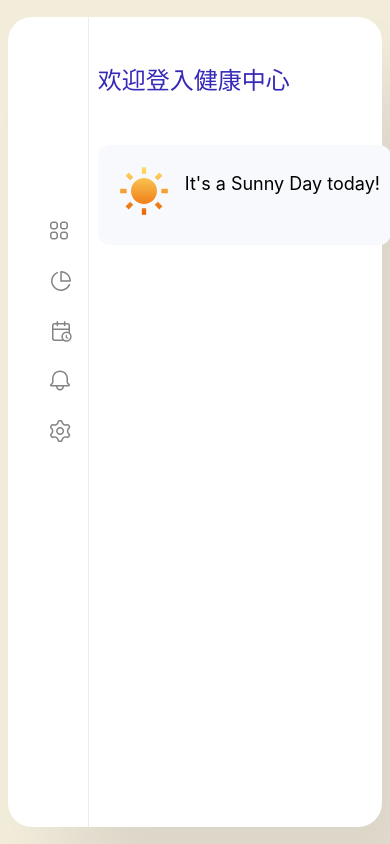
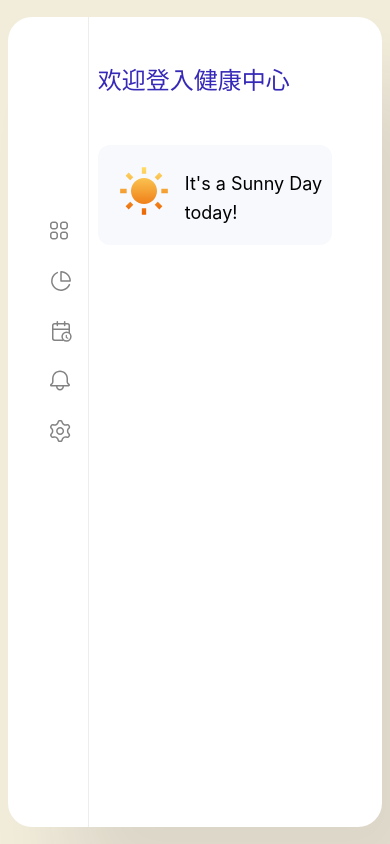
Before and after one commit to liliang8858/nexp, a Next.js app in the folder nexp-level-002/nexp-level-002/: page / in a window 390 px wide. Built offline with nearby package versions, Linux system fonts and the light colour scheme.

Commit message:
update media

```diff
--- a/nexp-level-002/nexp-level-002/components/body.module.css
+++ b/nexp-level-002/nexp-level-002/components/body.module.css
@@ -21,14 +21,13 @@
   left: 10px;
   top: 10px;
 
-    font-family: 'Poppins';
+  font-family: "Poppins";
   font-style: normal;
   font-weight: 400;
   font-size: 24px;
   line-height: 28px;
 
-    color: #3629B7;
-
+  color: #3629b7;
 }
 
 .welcomesearch {
@@ -41,11 +40,10 @@
   width: 200px;
   height: 50px;
 
-    background: #FFFFFF;
-    border: 1px solid #E7E7E7;
+  background: #ffffff;
+  border: 1px solid #e7e7e7;
   border-radius: 15px;
 }
-
 
 .welcomesearchbtn {
   margin-top: 10px;
@@ -54,7 +52,7 @@
 
 .welcomesearchinput {
   margin-top: 10px;
-    font-family: 'Poppins';
+  font-family: "Poppins";
   font-style: normal;
   font-weight: 400;
   font-size: 16px;
@@ -63,7 +61,6 @@
 }
 
 .welcomesearchinput input {
-
   border: none;
   outline: none;
   margin-left: 15px;
@@ -75,12 +72,11 @@
   position: relative;
   left: 10px;
   top: 100px;
-    background: #F7F9FD;
+  background: #f7f9fd;
   border-radius: 12px;
   height: 100px;
   width: 95%;
   display: flex;
-
 }
 
 .weatherlogo {
@@ -95,23 +91,20 @@
   margin-top: 25px;
 }
 
-
 .weatherspacse {
   width: 100px;
   height: 0px;
   margin-top: 50px;
-    border: 1.30286px solid #EFEFF1;
+  border: 1.30286px solid #efeff1;
   transform: rotate(90deg);
-
 }
 
 .weatherforget {
   margin-left: 5px;
   margin-top: 25px;
-
 }
 
-@media (max-width:900px) {
+@media (max-width: 900px) {
   .welcomesearch {
     display: none !important;
   }
@@ -121,15 +114,13 @@
   }
 }
 
-@media (min-width:1000px) {
+@media (min-width: 1000px) {
   .welcomesearch {
     left: 210px !important;
   }
 }
 
-
-
-@media (max-width:900px) {
+@media (max-width: 900px) {
   .weatherspacse {
     display: none !important;
   }
@@ -143,23 +134,39 @@
   }
 }
 
-@media (max-width:890px) {
-
+@media (max-width: 890px) {
   .weather {
     width: 200% !important;
   }
 }
 
-@media (max-width:650px) {
+@media (max-width: 790px) {
+  .weather {
+    width: 160% !important;
+  }
+}
 
+@media (max-width: 650px) {
   .weather {
     width: 150% !important;
   }
 }
 
-@media (max-width:550px) {
-
+@media (max-width: 550px) {
   .weather {
     width: 100% !important;
   }
 }
+
+@media (max-width: 450px) {
+  .weather {
+    width: 80% !important;
+  }
+}
+
+@media (max-width: 350px) {
+  .weather {
+    width: 50% !important;
+    height: 150px;
+  }
+}
--- /dev/null
+++ b/nexp-level-002/nexp-level-002/components/index.module.css
@@ -0,0 +1,13 @@
+.main {
+    margin:0;
+    position: absolute;
+    width: 96%;
+    height: 96%;
+    left: 2%;
+    top: 2%;
+
+    background: #ffffff;
+    box-shadow: 60px 70px 80px rgba(28, 31, 46, 0.1);
+    border-radius: 24px;
+    display: flex;
+  }
--- a/nexp-level-002/nexp-level-002/pages/index.js
+++ b/nexp-level-002/nexp-level-002/pages/index.js
@@ -1,27 +1,12 @@
 import Head from "next/head";
 import Leftm from "../components/leftm";
 import Body from "../components/body";
+import IndexStyle from "../components/index.module.css"
 
 export default function Home() {
   return (
     <>
-
-      <style jsx>{`
-        .main {
-          position: absolute;
-          width: 96%;
-          height: 96%;
-          left: 2%;
-          top: 2%;
-
-          background: #ffffff;
-          box-shadow: 60px 70px 80px rgba(28, 31, 46, 0.1);
-          border-radius: 24px;
-          display: flex;
-        }
-
-      `}</style>
-      <div className="main">
+      <div className={IndexStyle.main}>
         <Leftm />
         <Body />
       </div>
```
Also changed, not shown: 1 other file (tests, documents, lock files or other folders). Lines whose indentation alone changed are shown as unchanged.
